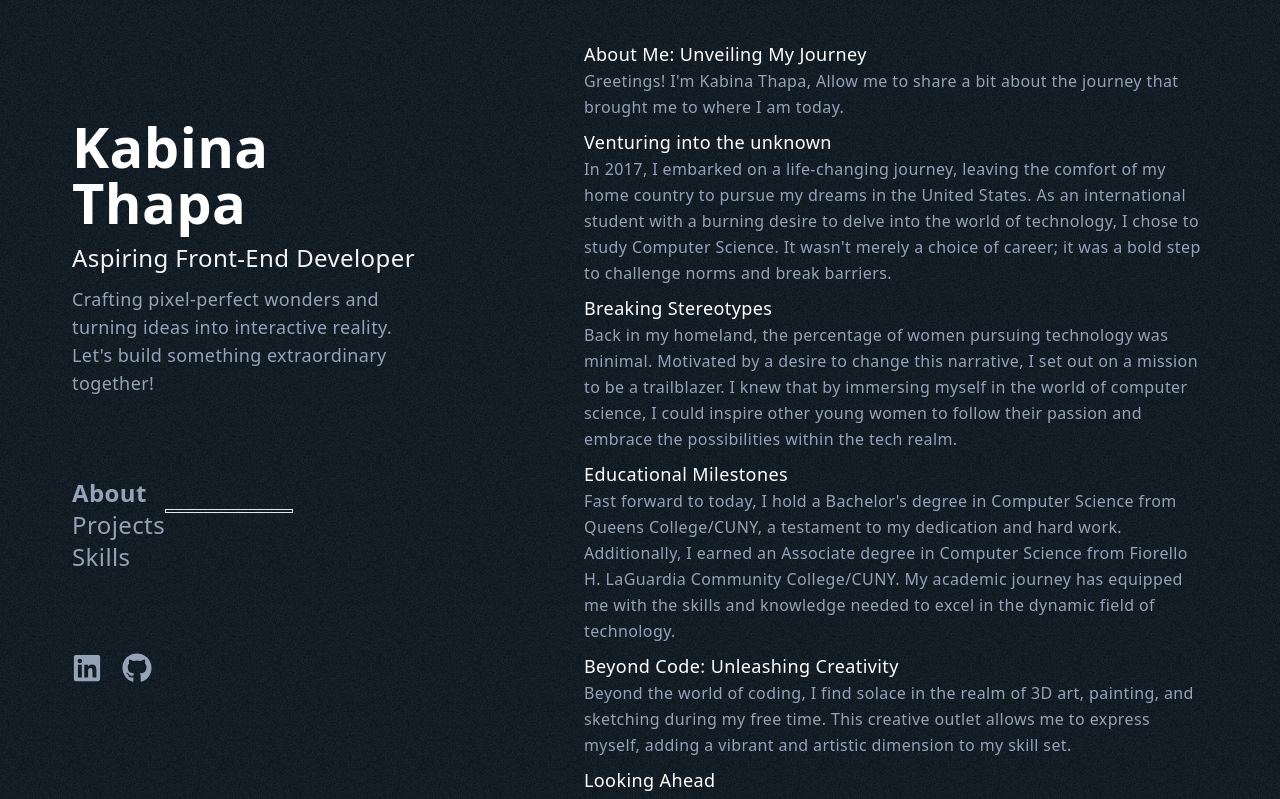
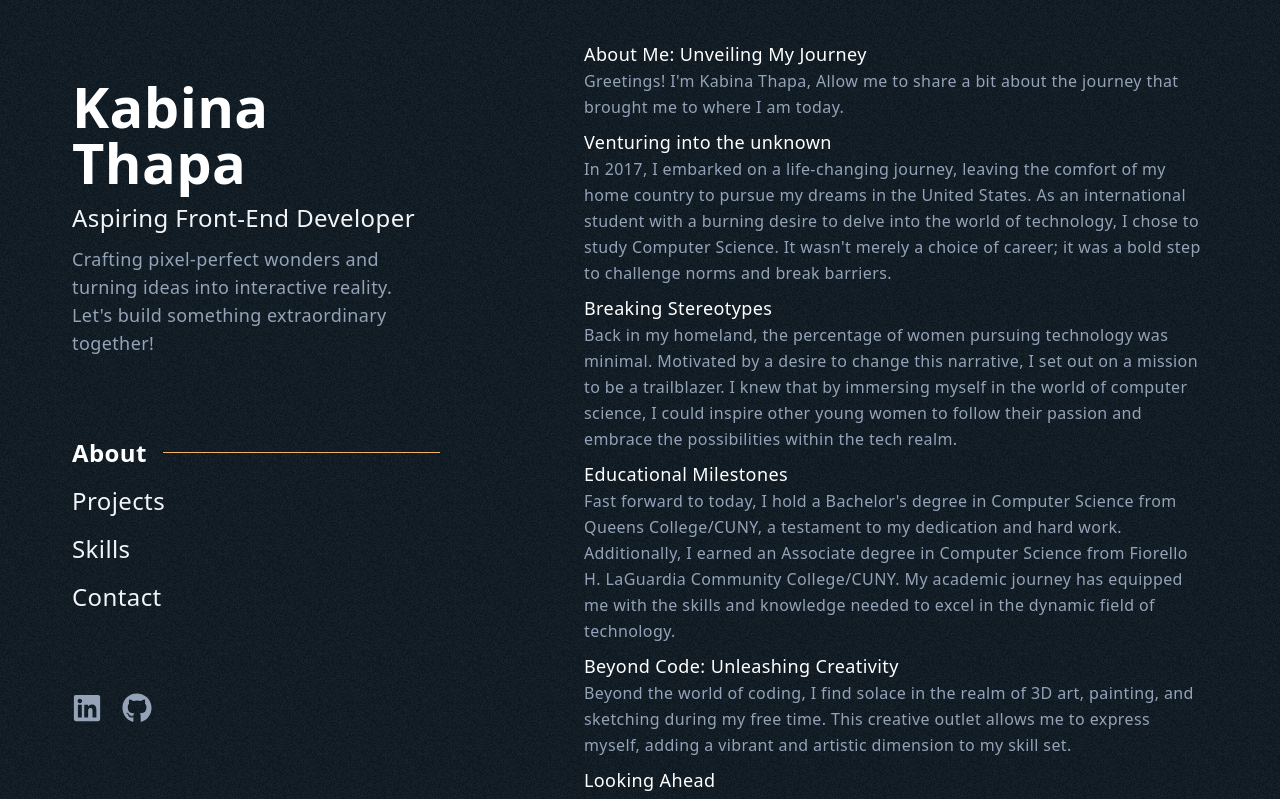
Before and after one commit to KabinaThapa/portfolio-kabinathapa, a React (Vite) app: page / in a window 1280 px wide. Shown: the top 799 px of the page. Built offline with nearby package versions, Linux system fonts and the light colour scheme.

Commit message:
style: add design to active links

```diff
--- a/src/App.jsx
+++ b/src/App.jsx
@@ -52,37 +52,52 @@ function App() {
               <p>Let's build something extraordinary together!</p>
             </p>
           </div>
-          <div className="flex flex-col text-2xl ">
-          <div  className={`${active==='about' && 'font-bold visible'} hover:text-white group flex items-center` }>
+          <div className="flex flex-col text-2xl gap-4 ">
+          <div  className='flex items-center'>
           <a
               href="#about"
+              className={`${active==='about' && 'font-semibold text-white '} text-slate-100 ` }
 
               onClick={() => handlescroll("about")}
             >
               About
 
             </a>
-            <div  className='w-32 h-1 border invisible'></div>
+            <div className={`${active==='about'?'opacity-100':'opacity-0'}  w-full bg-t h-[0.1rem]  ml-4` }></div>
           </div>
-          <div className="flex">
+          <div className="flex items-center">
           <a
               href="#projects"
-              className={`${active==='projects' && 'font-bold'} hover:text-white` }
+              className={`${active==='projects' && ' text-white font-semibold'} text-slate-100 ` }
               onClick={() => handlescroll("projects")}
             >
               Projects
             </a>
-            <div className="w-32 h-1 border"></div>
+            <div className={`${active==='projects'?'opacity-100':'opacity-0'}  w-full bg-t h-[0.1rem]  ml-4` }></div>
           </div>
 
 
-            <a
+          <div className="flex items-center">
+          <a
               href="#skills"
-              className={`${active==='skills' && 'font-bold'} hover:text-white` }
+              className={`${active==='skills' && ' text-white font-semibold'} text-slate-100` }
               onClick={() => handlescroll("skills")}
             >
               Skills
             </a>
+            <div className={`${active==='skills'?'opacity-100':'opacity-0'}  w-full bg-t h-[0.1rem]  ml-4` }></div>
+          </div>
+
+          <div className="flex items-center">
+          <a
+              href="#contact"
+              className={`${active==='contact' && ' text-white font-semibold'} text-slate-100 ` }
+              onClick={() => handlescroll("skills")}
+            >
+              Contact
+            </a>
+            <div className={`${active==='contact'?'opacity-100':'opacity-0'}  w-full bg-t h-[0.1rem]  ml-4` }></div>
+          </div>
           </div>
           <div className="flex w-20 justify-between">
             <FaLinkedin size={30} />
@@ -281,12 +296,12 @@ function App() {
               </div>
             </div>
           </section>
-          <div id="skills" className="h-[55rem]">
+          <section id="skills" className="h-[55rem]">
             Skills
-          </div>
-          <div id="skills" className="h-[55rem]">
+          </section>
+          <section id="contact" className="h-[55rem]">
             Contact
-          </div>
+          </section>
 
         </div>
         </div>
```
